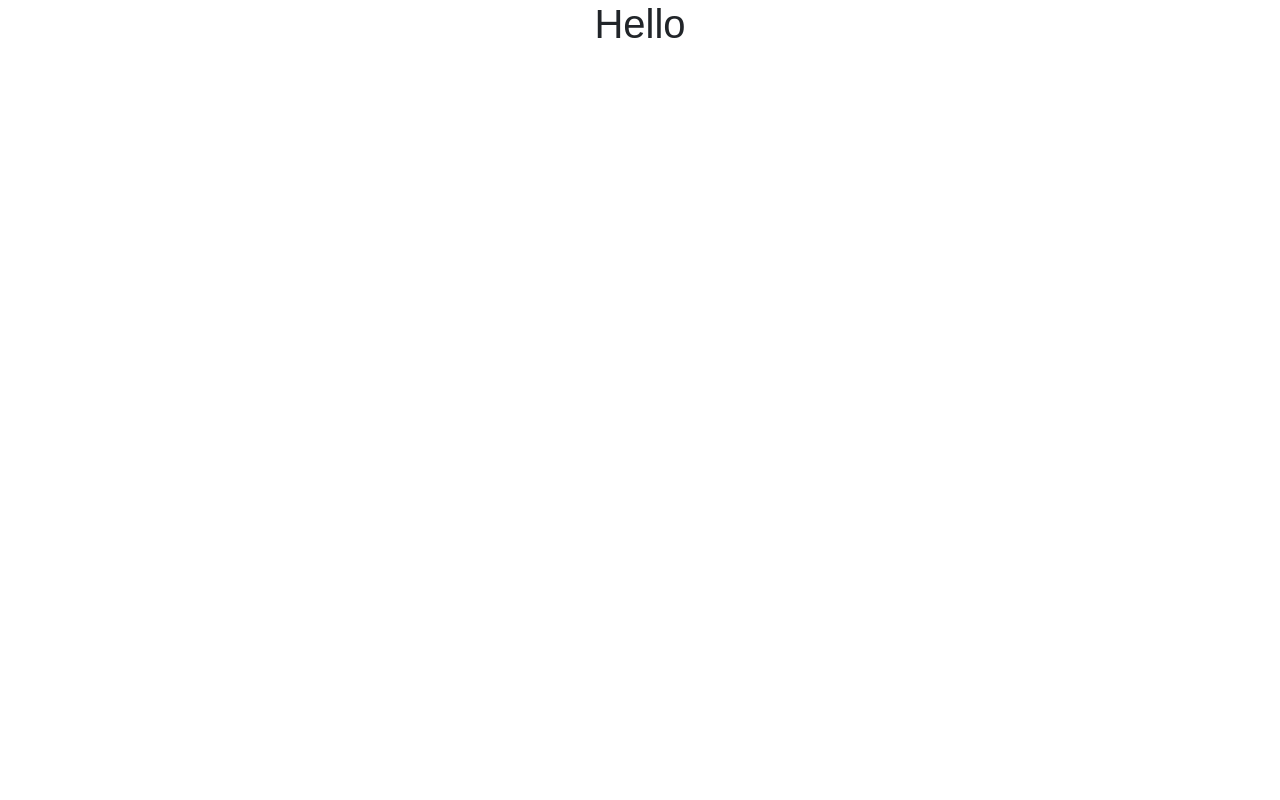
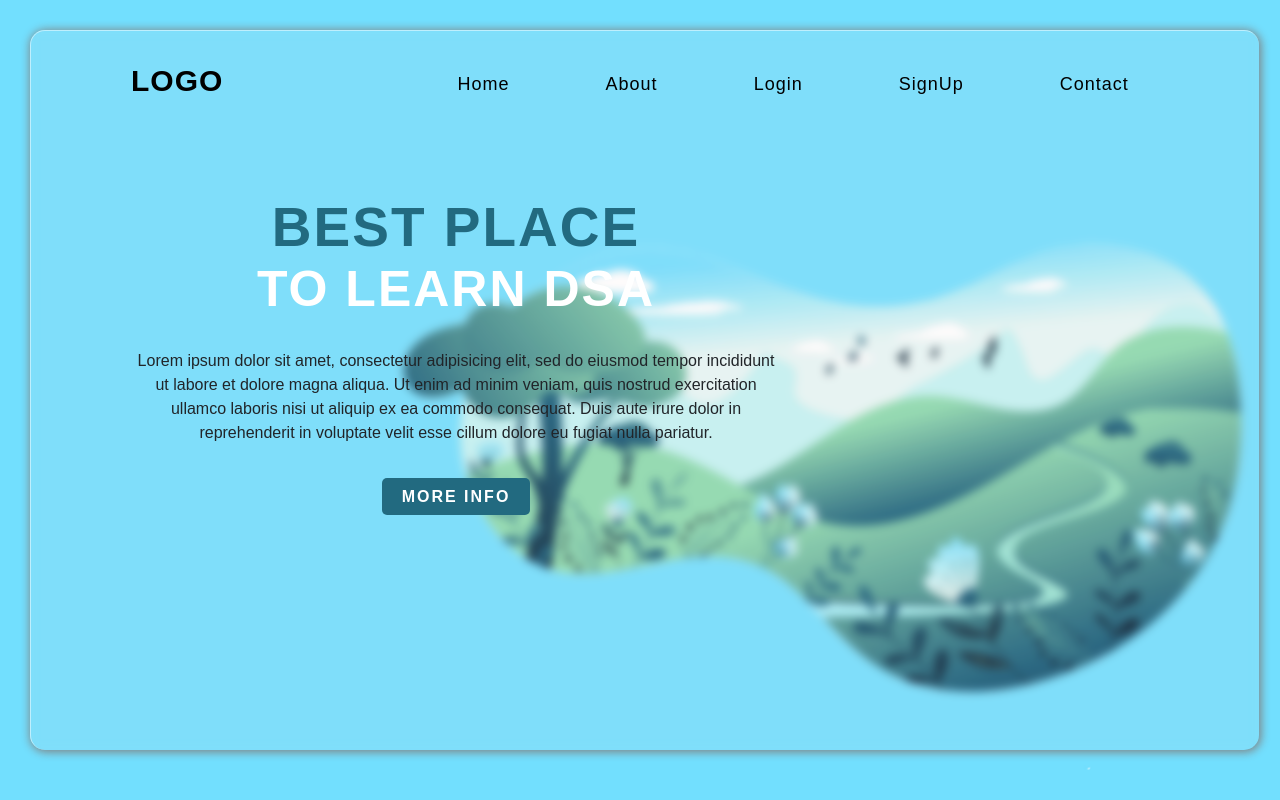
Before and after one commit to cmabirua/Project, a React (Create React App) app: page / in a window 1280 px wide. Shown: the top 800 px of the page. Built offline with nearby package versions, Linux system fonts and the light colour scheme.

Commit message:
Change Route

```diff
--- a/src/Component/Layout/Layout.js
+++ b/src/Component/Layout/Layout.js
@@ -1,19 +1,19 @@
 import React from "react";
-import {BrowserRouter,Route} from "react-router-dom"
-import Login from "../Login/Login"
+import { BrowserRouter, Route } from "react-router-dom";
+import Login from "../Login/Login";
+import Main from "../Main/Main";
 import SignUp from "../SignUp/SignUp";
 import Topic from "../Topic/Topic";
+import TopicContent from "../TopicContent/TopicContent";
 
-export default function Layout(){
-    return (
-
+export default function Layout() {
+  return (
     <BrowserRouter>
-        {/* <Route render={() =><h1>Hello</h1>} /> */}
-
-        <Route path="/login" exact component={Login}></Route>
-        <Route path="/signup" exact component={SignUp}></Route>
-        <Route path="/Topic" exact component={Topic}></Route>
-        <Route path="/" exact render={() =><h1>Hello</h1>} />
+      <Route path="/login" exact component={Login}></Route>
+      <Route path="/signup" exact component={SignUp}></Route>
+      <Route path="/Topic" exact component={Topic}></Route>
+      <Route path="/" exact component={Main} />
+      <Route path="/:id" exact component={TopicContent} />
     </BrowserRouter>
-    )
+  );
 }
```
